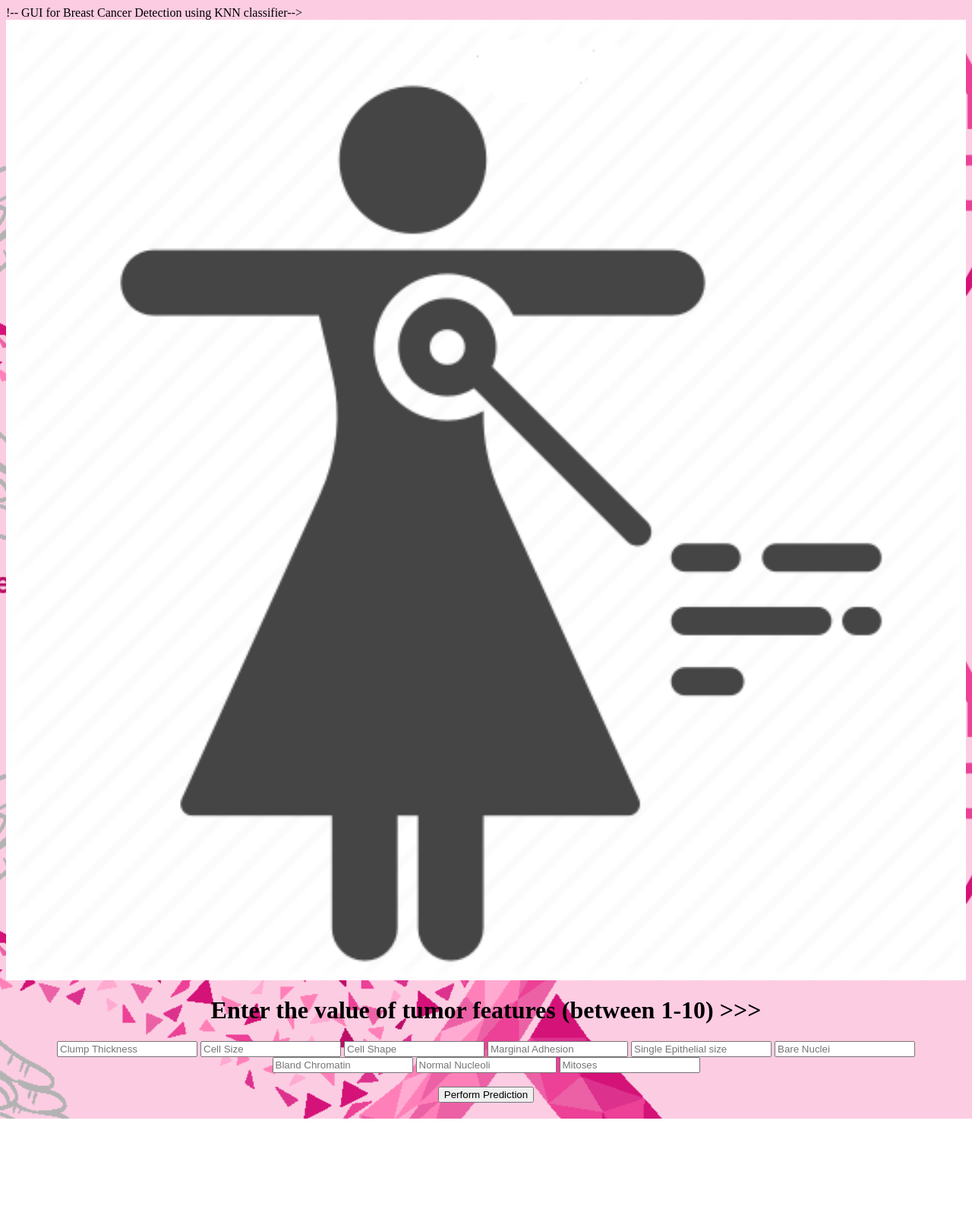
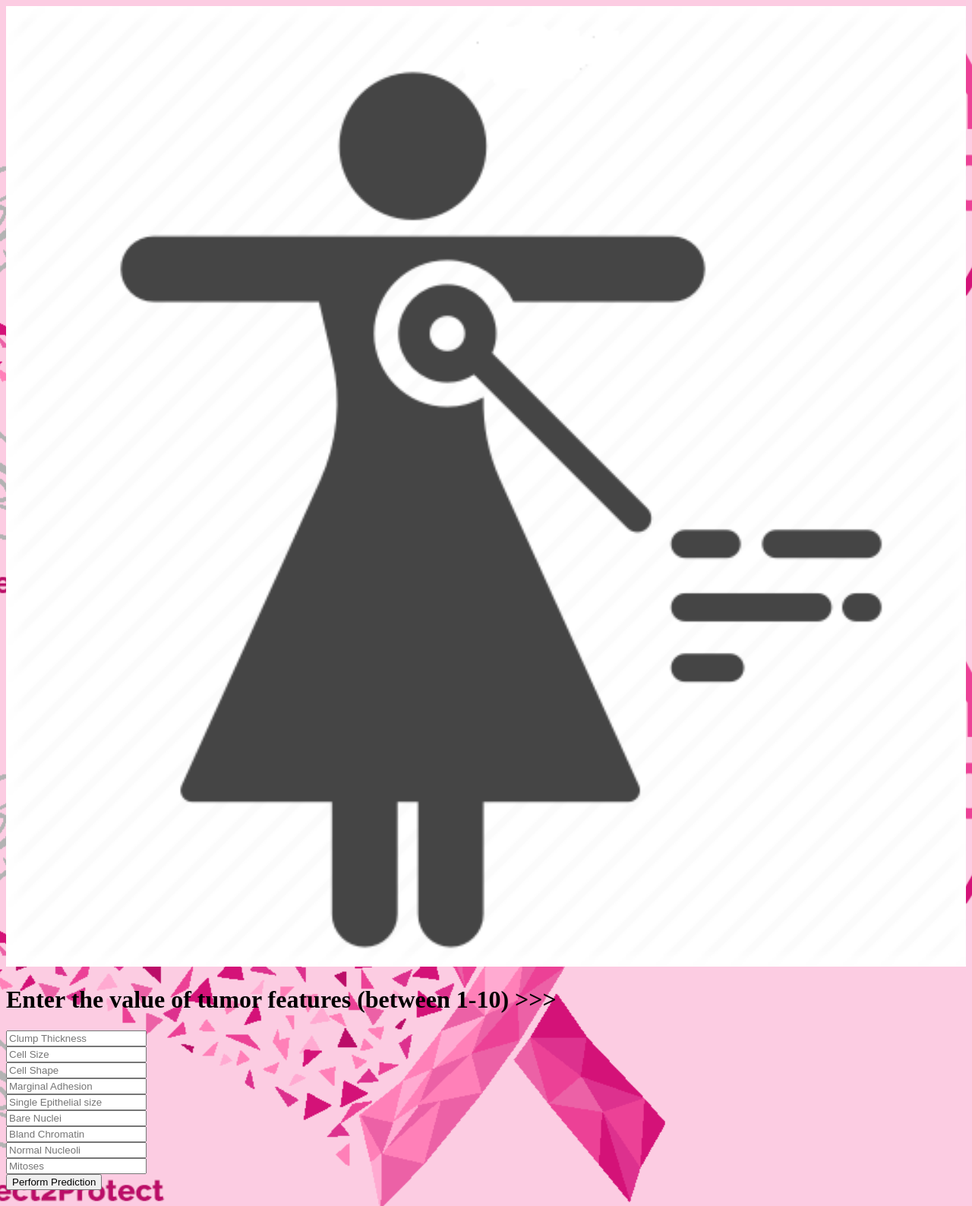
Before and after one commit to prathibha07/Breast-Cancer-Detection, a Flask app: page / in a window 1280 px wide. Shown: the whole page at 76% size. Before the commit the page ends 1472 px from the top, so only its background shows below. Run offline with Flask 2, Linux system fonts and the light colour scheme; parts of the project's set-up code (start-up, migrations or seed data) failed here and were passed over.

Commit message:
changed scikitlearn version, moved br, removed uneeded div, corrected static images

```diff
--- a/requirements.txt
+++ b/requirements.txt
@@ -6,6 +6,6 @@ MarkupSafe==1.1.1
 Werkzeug==0.15.5
 numpy>=1.17.4
 pandas>=0.25.3
-scikit-learn>=0.21.3
+scikit-learn==0.22.2.post1
 matplotlib>=1.4.3
 xgboost>=0.90
--- a/templates/index.html
+++ b/templates/index.html
@@ -1,4 +1,4 @@
-!-- GUI for Breast Cancer Detection using KNN classifier-->
+<!-- GUI for Breast Cancer Detection using KNN classifier-->
 
 <!DOCTYPE html>
 <html >
@@ -9,7 +9,7 @@
   <style>
     /* CSS code for button */
     body {
-      background-image: url('static_images/breast-cancer.png');
+      background-image: url('static/breast-cancer.png');
       background-repeat: no-repeat;
       background-attachment: fixed;
       background-size: cover;
@@ -41,42 +41,32 @@
 
   <!-- background-->
   <div>
-    <img src="static_images/bcd2.png" class="w3-border w3-padding" alt="Breast Cancer Detection" style="width:100%">
+    <img src="static/bcd2.png" class="w3-border w3-padding" alt="Breast Cancer Detection" style="width:100%">
   </div>
 
 
  <div class="login">
 
     <!-- Get input to predict cancer -->
-    <center>
-    <form action="{{ url_for('predict')}}"method="POST">
-        <h1>Enter the value of tumor features (between 1-10) >>></h1>
+
+    <h1>Enter the value of tumor features (between 1-10) >>></h1>
+    <form action="{{ url_for('predict')}}" method="POST">
         <!-- <input type="text" name="comment"/> -->
-    	<input type="text" name="clump_thickness" placeholder="Clump Thickness" required="required" />
-        <input type="text" name="cell_size" placeholder="Cell Size" required="required" />
-	<input type="text" name="cell_shape" placeholder="Cell Shape" required="required" />
-	<input type="text" name="marginal_adhesion" placeholder="Marginal Adhesion" required="required" />
-	<input type="text" name="single_epithelial_size" placeholder="Single Epithelial size" required="required" />
-	<input type="text" name="bare_nuclei" placeholder="Bare Nuclei" required="required" />
-	<input type="text" name="bland_chromatin" placeholder="Bland Chromatin" required="required" />
-	<input type="text" name="normal_nucleoli" placeholder="Normal Nucleoli" required="required" />
-	<input type="text" name="mitoses" placeholder="Mitoses" required="required" />
-	<br>
-        <br>
-
-	<input type="submit" class="btn-info" value="Perform Prediction">
-
-
-   </div>
-
+    	<input type="text" name="clump_thickness" placeholder="Clump Thickness" required="required" /><br>
+      <input type="text" name="cell_size" placeholder="Cell Size" required="required" /><br>
+      <input type="text" name="cell_shape" placeholder="Cell Shape" required="required" /><br>
+      <input type="text" name="marginal_adhesion" placeholder="Marginal Adhesion" required="required" /><br>
+      <input type="text" name="single_epithelial_size" placeholder="Single Epithelial size" required="required" /><br>
+      <input type="text" name="bare_nuclei" placeholder="Bare Nuclei" required="required" /><br>
+      <input type="text" name="bland_chromatin" placeholder="Bland Chromatin" required="required" /><br>
+      <input type="text" name="normal_nucleoli" placeholder="Normal Nucleoli" required="required" /><br>
+      <input type="text" name="mitoses" placeholder="Mitoses" required="required" />  <br>
+	    <input type="submit" class="btn-info" value="Perform Prediction">
     </form>
-    </center>
 
    <!-- Show predicted output using ML model -->
    <div>
-       <center>
    <h1>{{ prediction_text }}</h1>
-       </center>
    </div>
 
  </div>
```
Also changed, not shown: static/bcd2.png (renamed from static_images/bcd2.png), static/breast-cancer.png (renamed from static_images/breast-cancer.png), 1 other file.
